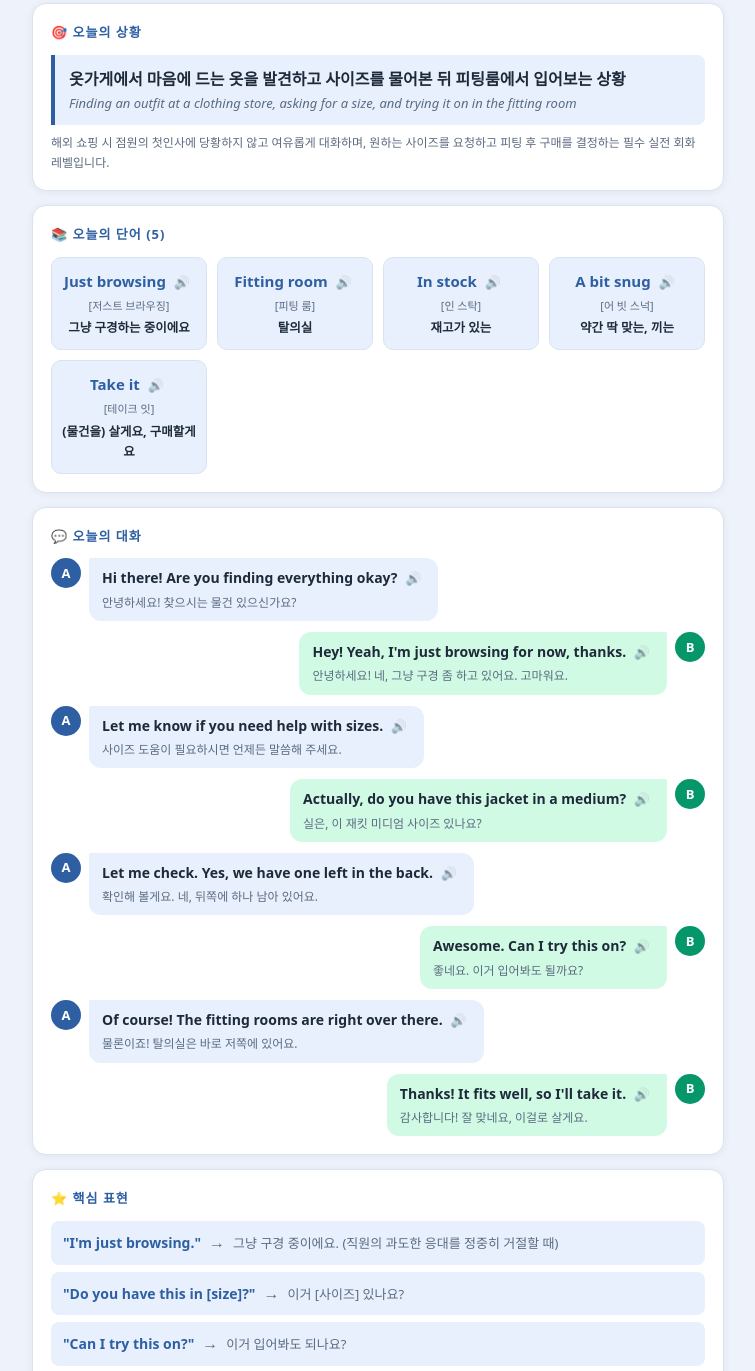
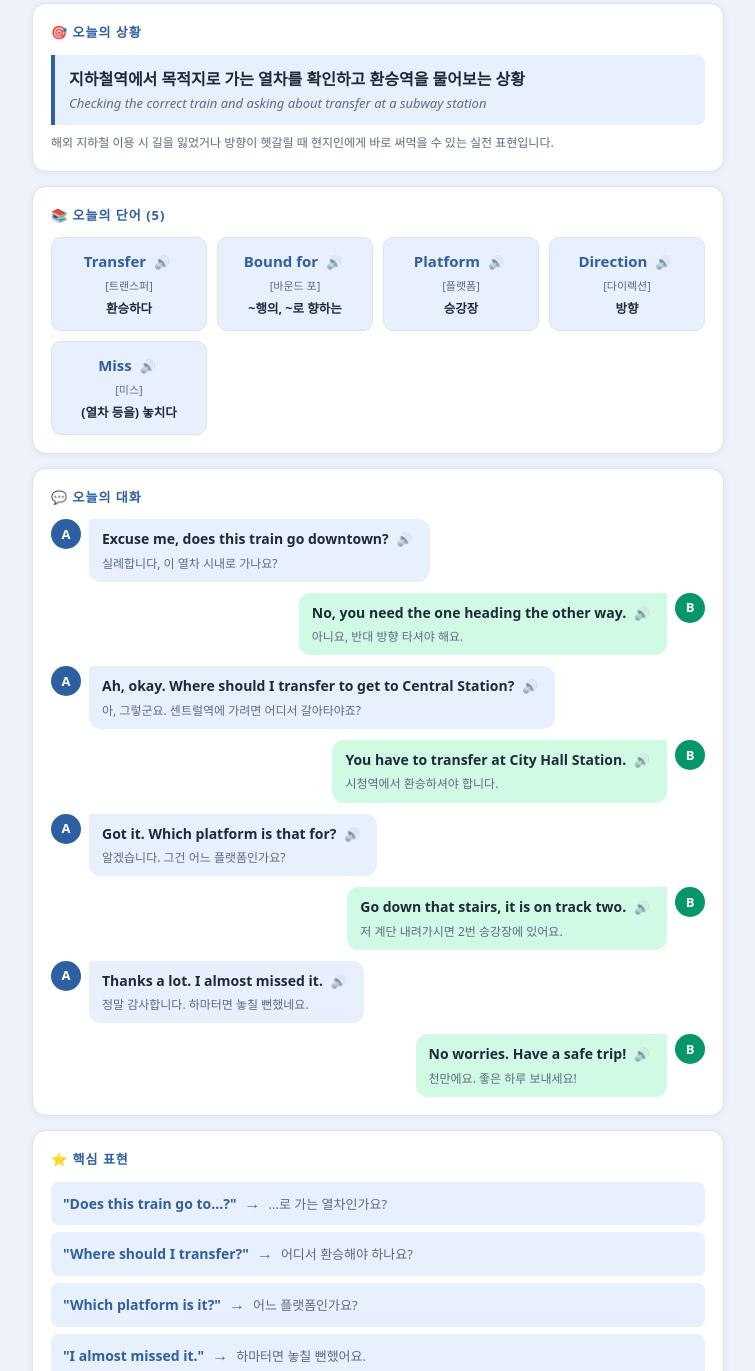
Before and after one commit to oysking55-ctrl/english-daily, a plain HTML site: page docs/index.html in a window 1280 px wide. Shown: the part 279-1650 px from the top of the page, without its empty margins (262-1017 px from the left). Drawn offline with Linux system fonts and the light colour scheme.

Commit message:
lesson 2026-11-17 (latest)

```diff
--- a/docs/index.html
+++ b/docs/index.html
@@ -3,7 +3,7 @@
 <head>
 <meta charset="UTF-8">
 <meta name="viewport" content="width=device-width, initial-scale=1.0">
-<title>오늘의 영어회화 · Day 40</title>
+<title>오늘의 영어회화 · Day 41</title>
 <style>
   * { box-sizing:border-box; margin:0; padding:0; }
   :root {
@@ -80,60 +80,60 @@
 <body>
 <div class="header">
   <div class="kicker">&#128218; 오늘의 영어회화</div>
-  <div class="h-title">매장에서 쇼핑하기</div>
-  <div class="h-topic-en">Shopping in a Store</div>
-  <div class="h-emoji">🛍️</div>
-  <div class="h-meta">2026년 11월 16일 (Mon) &nbsp;|&nbsp; Day 40</div>
-  <div class="h-src">네이버 블로그 + Gemini · 매장에서 쇼핑하기</div>
+  <div class="h-title">대중교통 이용하기</div>
+  <div class="h-topic-en">Using Public Transportation</div>
+  <div class="h-emoji">🚇</div>
+  <div class="h-meta">2026년 11월 17일 (Tue) &nbsp;|&nbsp; Day 41</div>
+  <div class="h-src">네이버 블로그 + Gemini · 대중교통 이용하기</div>
 </div>
 <div class="wrap">
 
   <div class="card">
     <div class="c-title">&#127919; 오늘의 상황</div>
     <div class="situation">
-      <div class="ko">옷가게에서 마음에 드는 옷을 발견하고 사이즈를 물어본 뒤 피팅룸에서 입어보는 상황</div>
-      <div class="en">Finding an outfit at a clothing store, asking for a size, and trying it on in the fitting room</div>
+      <div class="ko">지하철역에서 목적지로 가는 열차를 확인하고 환승역을 물어보는 상황</div>
+      <div class="en">Checking the correct train and asking about transfer at a subway station</div>
     </div>
-    <p style="font-size:12px;color:var(--sub);margin-top:8px">해외 쇼핑 시 점원의 첫인사에 당황하지 않고 여유롭게 대화하며, 원하는 사이즈를 요청하고 피팅 후 구매를 결정하는 필수 실전 회화 레벨입니다.</p>
+    <p style="font-size:12px;color:var(--sub);margin-top:8px">해외 지하철 이용 시 길을 잃었거나 방향이 헷갈릴 때 현지인에게 바로 써먹을 수 있는 실전 표현입니다.</p>
   </div>
 
   <div class="card">
     <div class="c-title">&#128218; 오늘의 단어 (5)</div>
     <div class="vocab-grid">
         <div class="vocab-card">
-          <div class="vocab-word">Just browsing
-            <button class="say" data-say="Just browsing" title="발음 듣기">&#128266;</button>
+          <div class="vocab-word">Transfer
+            <button class="say" data-say="Transfer" title="발음 듣기">&#128266;</button>
           </div>
-          <div class="vocab-pron">[저스트 브라우징]</div>
-          <div class="vocab-meaning">그냥 구경하는 중이에요</div>
+          <div class="vocab-pron">[트랜스퍼]</div>
+          <div class="vocab-meaning">환승하다</div>
         </div>
         <div class="vocab-card">
-          <div class="vocab-word">Fitting room
-            <button class="say" data-say="Fitting room" title="발음 듣기">&#128266;</button>
+          <div class="vocab-word">Bound for
+            <button class="say" data-say="Bound for" title="발음 듣기">&#128266;</button>
           </div>
-          <div class="vocab-pron">[피팅 룸]</div>
-          <div class="vocab-meaning">탈의실</div>
+          <div class="vocab-pron">[바운드 포]</div>
+          <div class="vocab-meaning">~행의, ~로 향하는</div>
         </div>
         <div class="vocab-card">
-          <div class="vocab-word">In stock
-            <button class="say" data-say="In stock" title="발음 듣기">&#128266;</button>
+          <div class="vocab-word">Platform
+            <button class="say" data-say="Platform" title="발음 듣기">&#128266;</button>
           </div>
-          <div class="vocab-pron">[인 스탁]</div>
-          <div class="vocab-meaning">재고가 있는</div>
+          <div class="vocab-pron">[플랫폼]</div>
+          <div class="vocab-meaning">승강장</div>
         </div>
         <div class="vocab-card">
-          <div class="vocab-word">A bit snug
-            <button class="say" data-say="A bit snug" title="발음 듣기">&#128266;</button>
+          <div class="vocab-word">Direction
+            <button class="say" data-say="Direction" title="발음 듣기">&#128266;</button>
           </div>
-          <div class="vocab-pron">[어 빗 스넉]</div>
-          <div class="vocab-meaning">약간 딱 맞는, 끼는</div>
+          <div class="vocab-pron">[다이렉션]</div>
+          <div class="vocab-meaning">방향</div>
         </div>
         <div class="vocab-card">
-          <div class="vocab-word">Take it
-            <button class="say" data-say="Take it" title="발음 듣기">&#128266;</button>
+          <div class="vocab-word">Miss
+            <button class="say" data-say="Miss" title="발음 듣기">&#128266;</button>
           </div>
-          <div class="vocab-pron">[테이크 잇]</div>
-          <div class="vocab-meaning">(물건을) 살게요, 구매할게요</div>
+          <div class="vocab-pron">[미스]</div>
+          <div class="vocab-meaning">(열차 등을) 놓치다</div>
         </div></div>
   </div>
 
@@ -144,10 +144,10 @@
           <div class="avatar spk-a">A</div>
           <div class="bubble-wrap">
             <div class="bubble left">
-              <div class="bubble-en">Hi there! Are you finding everything okay?
-                <button class="say" data-say="Hi there! Are you finding everything okay?" title="발음 듣기">&#128266;</button>
+              <div class="bubble-en">Excuse me, does this train go downtown?
+                <button class="say" data-say="Excuse me, does this train go downtown?" title="발음 듣기">&#128266;</button>
               </div>
-              <div class="bubble-ko">안녕하세요! 찾으시는 물건 있으신가요?</div>
+              <div class="bubble-ko">실례합니다, 이 열차 시내로 가나요?</div>
             </div>
           </div>
         </div>
@@ -155,10 +155,10 @@
           <div class="avatar spk-b">B</div>
           <div class="bubble-wrap">
             <div class="bubble right">
-              <div class="bubble-en">Hey! Yeah, I&#x27;m just browsing for now, thanks.
-                <button class="say" data-say="Hey! Yeah, I&#x27;m just browsing for now, thanks." title="발음 듣기">&#128266;</button>
+              <div class="bubble-en">No, you need the one heading the other way.
+                <button class="say" data-say="No, you need the one heading the other way." title="발음 듣기">&#128266;</button>
               </div>
-              <div class="bubble-ko">안녕하세요! 네, 그냥 구경 좀 하고 있어요. 고마워요.</div>
+              <div class="bubble-ko">아니요, 반대 방향 타셔야 해요.</div>
             </div>
           </div>
         </div>
@@ -166,10 +166,10 @@
           <div class="avatar spk-a">A</div>
           <div class="bubble-wrap">
             <div class="bubble left">
-              <div class="bubble-en">Let me know if you need help with sizes.
-                <button class="say" data-say="Let me know if you need help with sizes." title="발음 듣기">&#128266;</button>
+              <div class="bubble-en">Ah, okay. Where should I transfer to get to Central Station?
+                <button class="say" data-say="Ah, okay. Where should I transfer to get to Central Station?" title="발음 듣기">&#128266;</button>
               </div>
-              <div class="bubble-ko">사이즈 도움이 필요하시면 언제든 말씀해 주세요.</div>
+              <div class="bubble-ko">아, 그렇군요. 센트럴역에 가려면 어디서 갈아타야죠?</div>
             </div>
           </div>
         </div>
@@ -177,10 +177,10 @@
           <div class="avatar spk-b">B</div>
           <div class="bubble-wrap">
             <div class="bubble right">
-              <div class="bubble-en">Actually, do you have this jacket in a medium?
-                <button class="say" data-say="Actually, do you have this jacket in a medium?" title="발음 듣기">&#128266;</button>
+              <div class="bubble-en">You have to transfer at City Hall Station.
+                <button class="say" data-say="You have to transfer at City Hall Station." title="발음 듣기">&#128266;</button>
               </div>
-              <div class="bubble-ko">실은, 이 재킷 미디엄 사이즈 있나요?</div>
+              <div class="bubble-ko">시청역에서 환승하셔야 합니다.</div>
             </div>
           </div>
         </div>
@@ -188,10 +188,10 @@
           <div class="avatar spk-a">A</div>
           <div class="bubble-wrap">
             <div class="bubble left">
-              <div class="bubble-en">Let me check. Yes, we have one left in the back.
-                <button class="say" data-say="Let me check. Yes, we have one left in the back." title="발음 듣기">&#128266;</button>
+              <div class="bubble-en">Got it. Which platform is that for?
+                <button class="say" data-say="Got it. Which platform is that for?" title="발음 듣기">&#128266;</button>
               </div>
-              <div class="bubble-ko">확인해 볼게요. 네, 뒤쪽에 하나 남아 있어요.</div>
+              <div class="bubble-ko">알겠습니다. 그건 어느 플랫폼인가요?</div>
             </div>
           </div>
         </div>
@@ -199,10 +199,10 @@
           <div class="avatar spk-b">B</div>
           <div class="bubble-wrap">
             <div class="bubble right">
-              <div class="bubble-en">Awesome. Can I try this on?
-                <button class="say" data-say="Awesome. Can I try this on?" title="발음 듣기">&#128266;</button>
+              <div class="bubble-en">Go down that stairs, it is on track two.
+                <button class="say" data-say="Go down that stairs, it is on track two." title="발음 듣기">&#128266;</button>
               </div>
-              <div class="bubble-ko">좋네요. 이거 입어봐도 될까요?</div>
+              <div class="bubble-ko">저 계단 내려가시면 2번 승강장에 있어요.</div>
             </div>
           </div>
         </div>
@@ -210,10 +210,10 @@
           <div class="avatar spk-a">A</div>
           <div class="bubble-wrap">
             <div class="bubble left">
-              <div class="bubble-en">Of course! The fitting rooms are right over there.
-                <button class="say" data-say="Of course! The fitting rooms are right over there." title="발음 듣기">&#128266;</button>
+              <div class="bubble-en">Thanks a lot. I almost missed it.
+                <button class="say" data-say="Thanks a lot. I almost missed it." title="발음 듣기">&#128266;</button>
               </div>
-              <div class="bubble-ko">물론이죠! 탈의실은 바로 저쪽에 있어요.</div>
+              <div class="bubble-ko">정말 감사합니다. 하마터면 놓칠 뻔했네요.</div>
             </div>
           </div>
         </div>
@@ -221,28 +221,28 @@
           <div class="avatar spk-b">B</div>
           <div class="bubble-wrap">
             <div class="bubble right">
-              <div class="bubble-en">Thanks! It fits well, so I&#x27;ll take it.
-                <button class="say" data-say="Thanks! It fits well, so I&#x27;ll take it." title="발음 듣기">&#128266;</button>
+              <div class="bubble-en">No worries. Have a safe trip!
+                <button class="say" data-say="No worries. Have a safe trip!" title="발음 듣기">&#128266;</button>
               </div>
-              <div class="bubble-ko">감사합니다! 잘 맞네요, 이걸로 살게요.</div>
+              <div class="bubble-ko">천만에요. 좋은 하루 보내세요!</div>
             </div>
           </div>
         </div></div>
   </div>
 
-  <div class="card"><div class="c-title">&#11088; 핵심 표현</div><div class="expr"><span class="expr-en">"I&#x27;m just browsing."</span><span class="arr">&#8594;</span><span class="expr-ko">그냥 구경 중이에요. (직원의 과도한 응대를 정중히 거절할 때)</span></div><div class="expr"><span class="expr-en">"Do you have this in [size]?"</span><span class="arr">&#8594;</span><span class="expr-ko">이거 [사이즈] 있나요?</span></div><div class="expr"><span class="expr-en">"Can I try this on?"</span><span class="arr">&#8594;</span><span class="expr-ko">이거 입어봐도 되나요?</span></div><div class="expr"><span class="expr-en">"I&#x27;ll take it."</span><span class="arr">&#8594;</span><span class="expr-ko">이걸로 살게요.</span></div></div>
+  <div class="card"><div class="c-title">&#11088; 핵심 표현</div><div class="expr"><span class="expr-en">"Does this train go to...?"</span><span class="arr">&#8594;</span><span class="expr-ko">...로 가는 열차인가요?</span></div><div class="expr"><span class="expr-en">"Where should I transfer?"</span><span class="arr">&#8594;</span><span class="expr-ko">어디서 환승해야 하나요?</span></div><div class="expr"><span class="expr-en">"Which platform is it?"</span><span class="arr">&#8594;</span><span class="expr-ko">어느 플랫폼인가요?</span></div><div class="expr"><span class="expr-en">"I almost missed it."</span><span class="arr">&#8594;</span><span class="expr-ko">하마터면 놓칠 뻔했어요.</span></div></div>
 
   <div class="card">
     <div class="c-title">&#128161; 학습 팁</div>
-    <div class="tip g"><b>&#128221; Grammar</b>원하는 물건을 물어볼 때 &#x27;Do you have + 명사 + in + 사이즈/색상&#x27; 구조를 사용하면 아주 자연스럽습니다. 예: Do you have this in black?</div>
-    <div class="tip p"><b>&#128266; Pronunciation</b>&#x27;Can I try this on?&#x27;을 말할 때 &#x27;try&#x27;와 &#x27;this&#x27;의 끝소리를 연음하여 &#x27;트라이디스온&#x27;처럼 부드럽게 이어 읽어보세요.</div>
+    <div class="tip g"><b>&#128221; Grammar</b>방향을 나타낼 때는 &#x27;heading the other way(반대 방향으로 향하는)&#x27;처럼 분사 형태를 쓰면 원어민처럼 자연스럽습니다.</div>
+    <div class="tip p"><b>&#128266; Pronunciation</b>&#x27;Does this&#x27;는 &#x27;더즈 디스&#x27;보다 &#x27;더 지스&#x27;에 가깝게 연음으로 부드럽게 발음해 보세요.</div>
   </div>
 
-  <div class="card"><div class="c-title">&#9999;&#65039; 따라 말하기</div><div class="practice"><span>&#128172; I&#x27;m just browsing for now, thanks.</span><button class="say" data-say="I&#x27;m just browsing for now, thanks." title="발음 듣기">&#128266;</button></div><div class="practice"><span>&#128172; Do you have this in a large?</span><button class="say" data-say="Do you have this in a large?" title="발음 듣기">&#128266;</button></div><div class="practice"><span>&#128172; It fits great, so I&#x27;ll take it.</span><button class="say" data-say="It fits great, so I&#x27;ll take it." title="발음 듣기">&#128266;</button></div></div>
+  <div class="card"><div class="c-title">&#9999;&#65039; 따라 말하기</div><div class="practice"><span>&#128172; Excuse me, does this train go downtown?</span><button class="say" data-say="Excuse me, does this train go downtown?" title="발음 듣기">&#128266;</button></div><div class="practice"><span>&#128172; Where should I transfer to get to Central Station?</span><button class="say" data-say="Where should I transfer to get to Central Station?" title="발음 듣기">&#128266;</button></div><div class="practice"><span>&#128172; Thanks a lot. I almost missed it.</span><button class="say" data-say="Thanks a lot. I almost missed it." title="발음 듣기">&#128266;</button></div></div>
 
   <button class="done-btn" id="doneBtn">&#9989; 오늘 학습 완료!</button>
   <a class="archive-link" href="https://oysking55-ctrl.github.io/english-daily/list.html" target="_blank" rel="noopener">&#128218; 지난 레슨 전체 보기 &#8594;</a>
-  <div class="foot">생성: 2026-11-16 08:28 · 콘텐츠 자동 생성이라 표현이 어색할 수 있어요.<br>
+  <div class="foot">생성: 2026-11-17 09:00 · 콘텐츠 자동 생성이라 표현이 어색할 수 있어요.<br>
   발음 버튼은 브라우저 음성합성(TTS)을 사용합니다.</div>
 </div>
 
@@ -256,7 +256,7 @@
       } catch (e) {}
     });
   });
-  var key = 'lesson_done_2026-11-16';
+  var key = 'lesson_done_2026-11-17';
   var btn = document.getElementById('doneBtn');
   function mark() { btn.textContent = '\uD83C\uDF89 오늘 학습 완료! 내일 또 만나요!'; btn.classList.add('done'); }
   try { if (localStorage.getItem(key)) mark(); } catch (e) {}
```
